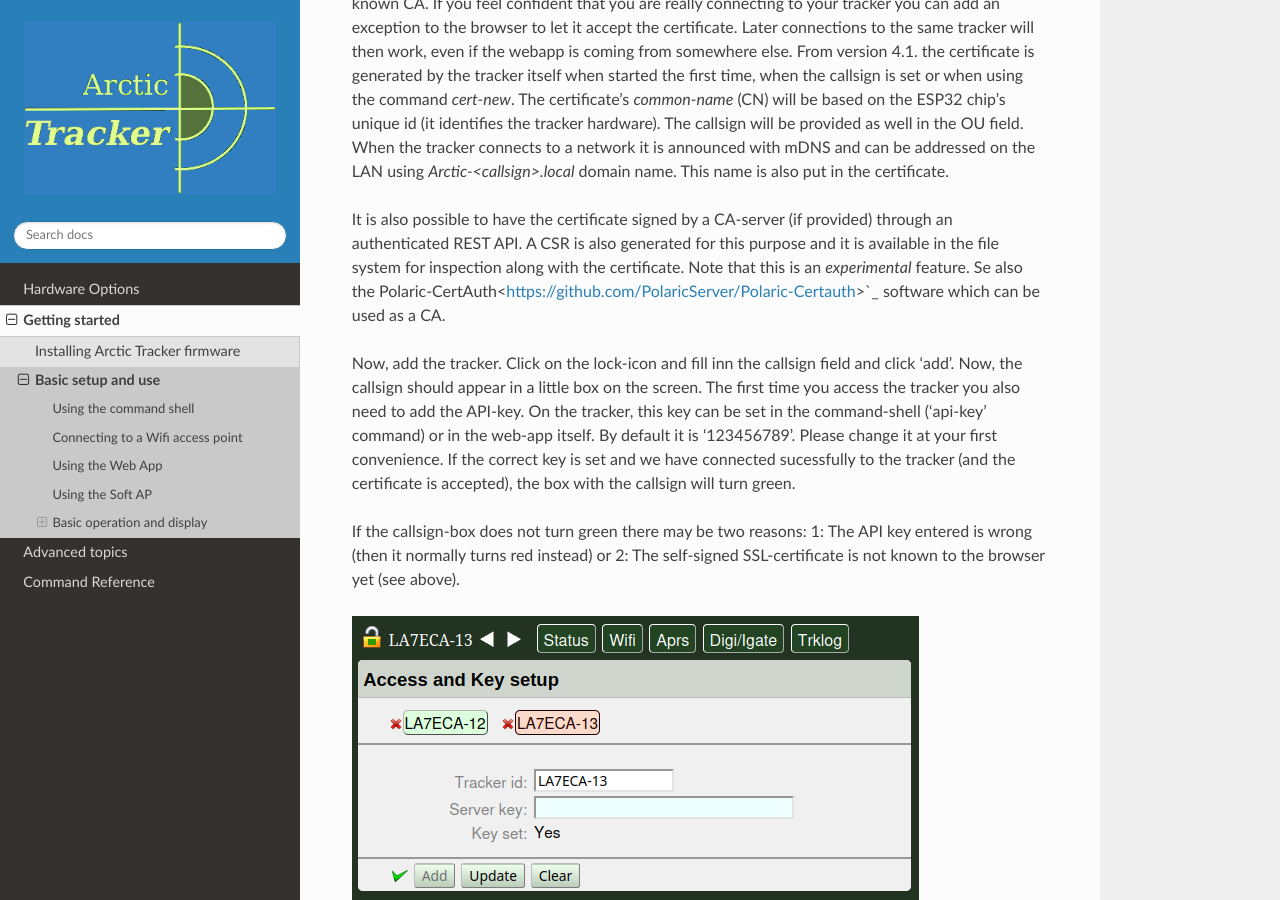
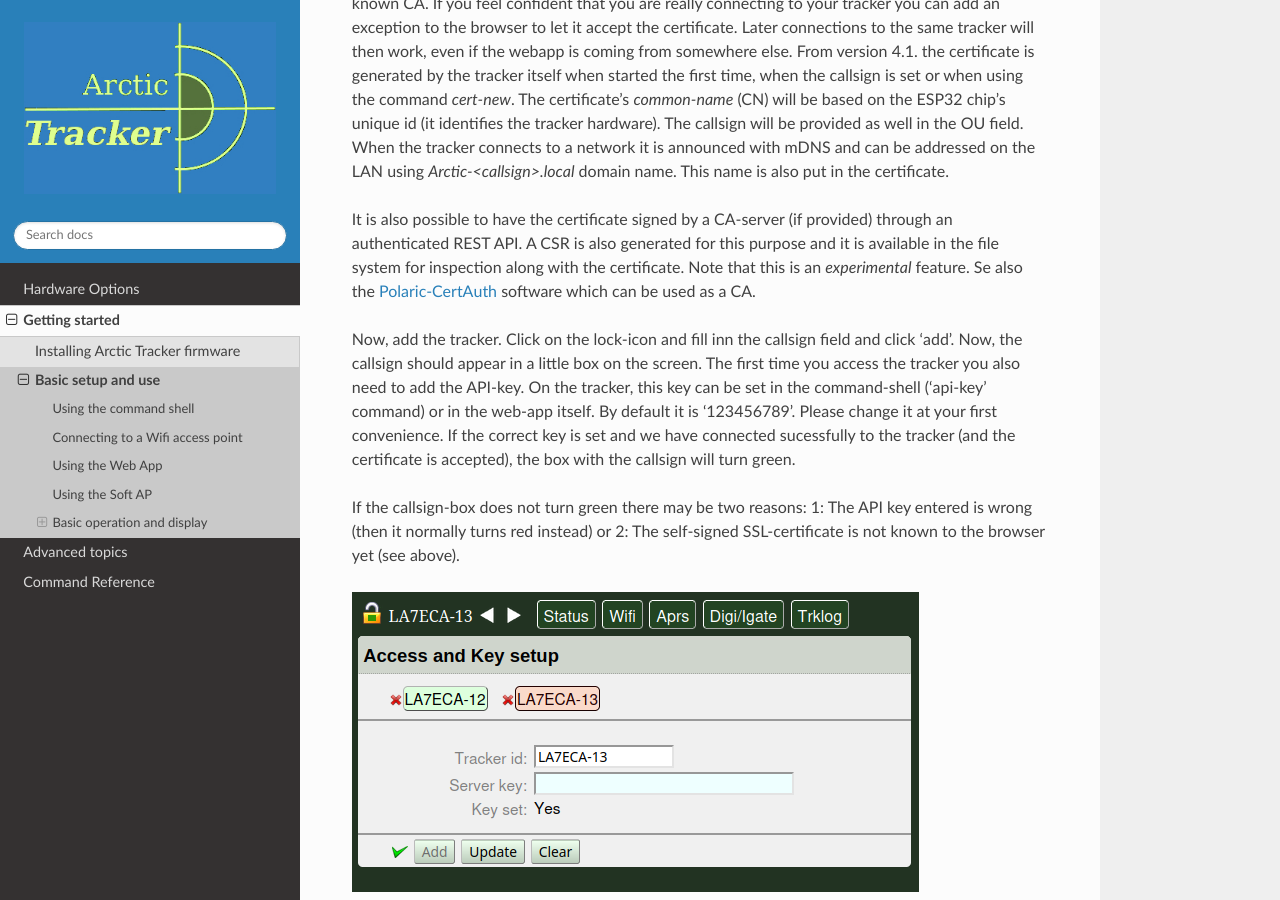
Before and after one commit to Hamlabs/ArcticTracker-docs, a Sphinx documentation site: the page built from docs/setup.rst, in a window 1280 px wide and 900 px high, scrolled down 1962 px. Built offline with Sphinx 7.4.7 and the Read the Docs theme 3.1.0, drawn with Linux system fonts in a browser that asks for light colours; pages that are not in the unit, such as notebooks, are missing from menus.

Commit message:
Update setup.rst

```diff
--- a/docs/setup.rst
+++ b/docs/setup.rst
@@ -30,7 +30,7 @@ The tracker can be configured using a `web-app <https://github.com/Hamlabs/Arcti
 
 The first time you are opening the webpage on the tracker this way, the browser may complain that its certificate cannot be verified. This is because it is a self-signed certificate and not signed by a known CA. If you feel confident that you are really connecting to your tracker you can add an exception to the browser to let it accept the certificate. Later connections to the same tracker will then work, even if the webapp is coming from somewhere else. From version 4.1. the certificate is generated by the tracker itself when started the first time, when the callsign is set or when using the command *cert-new*. The certificate's *common-name* (CN) will be based on the ESP32 chip's unique id (it identifies the tracker hardware). The callsign will be provided as well in the OU field. When the tracker connects to a network it is announced with mDNS and can be addressed on the LAN using *Arctic-<callsign>.local* domain name. This name is also put in the certificate.
 
-It is also possible to have the certificate signed by a CA-server (if provided) through an authenticated REST API. A CSR is also generated for this purpose and it is available in the file system for inspection along with the certificate. Note that this is an *experimental* feature. Se also the Polaric-CertAuth<https://github.com/PolaricServer/Polaric-Certauth>`_ software which can be used as a CA.
+It is also possible to have the certificate signed by a CA-server (if provided) through an authenticated REST API. A CSR is also generated for this purpose and it is available in the file system for inspection along with the certificate. Note that this is an *experimental* feature. Se also the `Polaric-CertAuth <https://github.com/PolaricServer/Polaric-Certauth>`_ software which can be used as a CA.
 
 Now, add the tracker. Click on the lock-icon and fill inn the callsign field and click 'add'. Now, the callsign should appear in a little box on the screen. The first time you access the tracker you also need to add the API-key. On the tracker, this key can be set in the command-shell ('api-key' command) or in the web-app itself. By default it is '123456789'. Please change it at your first convenience. If the correct key is set and we have connected sucessfully to the tracker (and the certificate is accepted), the box with the callsign will turn green.
 
```
